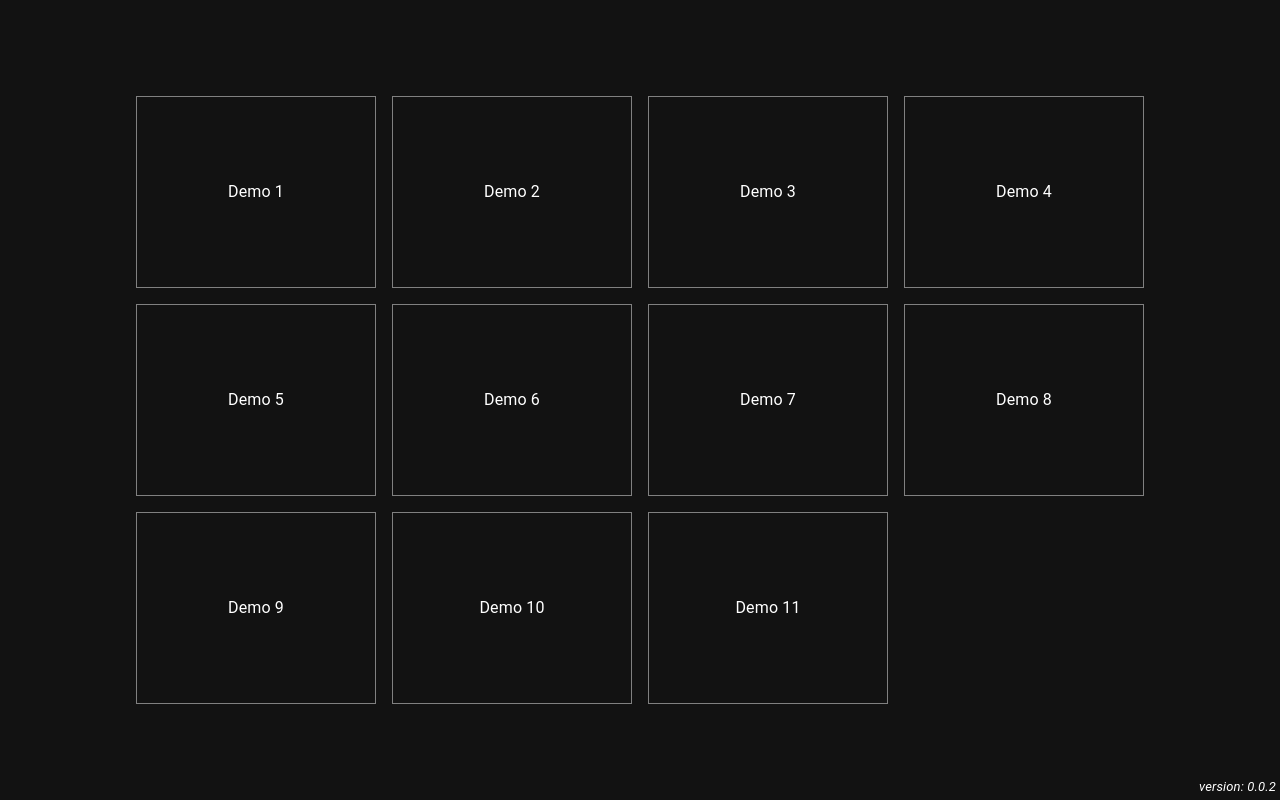
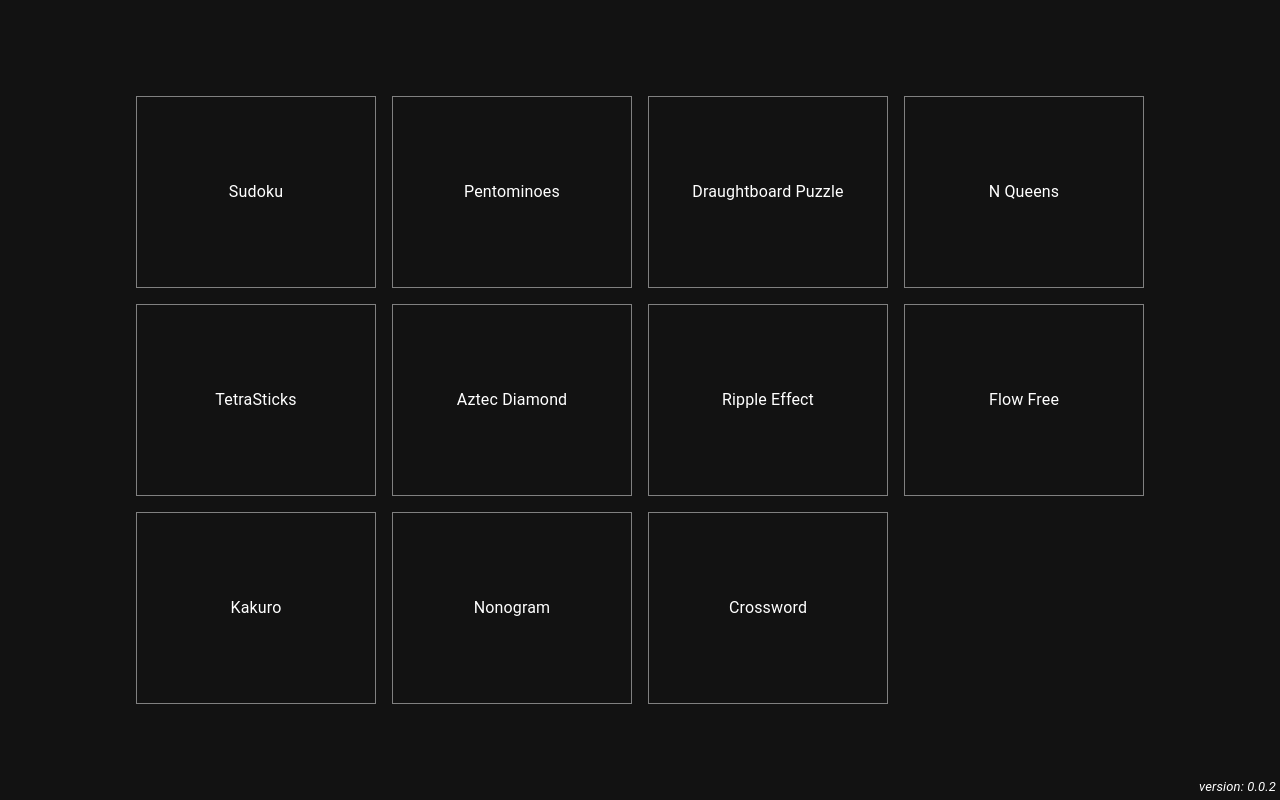
Before and after one commit to taylorjg/dlxlib-demos, a React (Create React App) app: page / in a window 1280 px wide. Built offline with nearby package versions, Linux system fonts and the light colour scheme.

Commit message:
Add availableDemos and handle unknown demo on demo page

```diff
--- /dev/null
+++ b/src/available-demos.ts
@@ -0,0 +1,32 @@
+import { AvailableDemo } from "./types";
+
+const demoNames = [
+  "Sudoku",
+  "Pentominoes",
+  "Draughtboard Puzzle",
+  "N Queens",
+  "TetraSticks",
+  "Aztec Diamond",
+  "Ripple Effect",
+  "Flow Free",
+  "Kakuro",
+  "Nonogram",
+  "Crossword"
+]
+
+export const availableDemos: AvailableDemo[] = demoNames
+  .map((name, index) => ({
+    name,
+    id: index + 1
+  }))
+
+export const lookupAvailableDemoByIdParam = (idParam: string) => {
+  const number = Number(idParam)
+  if (Number.isInteger(number)) {
+    const index = number - 1;
+    if (availableDemos[index]) {
+      return availableDemos[index];
+    }
+  }
+  return undefined
+}
--- a/src/pages/demo-page/demo-page.styles.ts
+++ b/src/pages/demo-page/demo-page.styles.ts
@@ -5,3 +5,18 @@ export const StyledPage = styled.div`
   display: flex;
   flex-direction: column;
 `
+
+export const StyledErrorPage = styled.div`
+  width: 100%;
+  height: 100%;
+  margin-top: 2rem;
+  display: flex;
+  flex-direction: column;
+  justify-content: center;
+  align-items: center;
+`
+
+export const StyledError = styled.div`
+  border: 1px solid grey;
+  padding: 1rem;
+`;
--- a/src/pages/demo-page/demo-page.tsx
+++ b/src/pages/demo-page/demo-page.tsx
@@ -1,6 +1,7 @@
 import { useParams } from "react-router-dom"
-import { StyledPage } from "./demo-page.styles"
+import { StyledPage, StyledErrorPage, StyledError } from "./demo-page.styles"
 import { HeaderNavBar } from "./header-nav-bar"
+import { lookupAvailableDemoByIdParam } from "../../available-demos"
 
 type DemoPageParams = {
   id: string
@@ -8,10 +9,21 @@ type DemoPageParams = {
 
 export const DemoPage = () => {
   const { id } = useParams<DemoPageParams>()
+  const demo = lookupAvailableDemoByIdParam(id)
+
+  if (!demo) {
+    return (
+      <StyledErrorPage>
+        <StyledError>
+          Oops! It looks like no demo exists with id {id}.
+        </StyledError>
+      </StyledErrorPage>
+    )
+  }
 
   return (
     <StyledPage>
-      <HeaderNavBar id={Number(id)} />
+      <HeaderNavBar demo={demo} />
     </StyledPage>
   )
 }
--- a/src/pages/demo-page/header-nav-bar.tsx
+++ b/src/pages/demo-page/header-nav-bar.tsx
@@ -1,15 +1,16 @@
 import { Link } from "react-router-dom"
+import { AvailableDemo } from "../../types"
 import { StyledHeaderNavBar } from "./header-nav-bar.styles"
 
 export type HeaderNavBarProps = {
-  id: number
+  demo: AvailableDemo
 }
 
-export const HeaderNavBar: React.FC<HeaderNavBarProps> = ({ id }) => {
+export const HeaderNavBar: React.FC<HeaderNavBarProps> = ({ demo }) => {
   return (
     <StyledHeaderNavBar data-testid="header-nav-bar">
       <Link to="/">Home</Link>
-      <div>Demo {id}</div>
+      <div>{demo.name}</div>
     </StyledHeaderNavBar>
   )
 }
--- a/src/pages/home-page/home-page.tsx
+++ b/src/pages/home-page/home-page.tsx
@@ -1,19 +1,13 @@
 import { Tile } from "./tile"
 import { Version } from "./version"
 import { StyledPage, StyledTiles } from "./home-page.styles"
+import { availableDemos } from "../../available-demos"
 
 export const HomePage = () => {
-  const demos = Array.from(Array(11).keys())
-    .map(n => n + 1)
-    .map(id => ({
-      name: `Demo ${id}`,
-      id
-    }))
-
   return (
     <StyledPage>
       <StyledTiles>
-        {demos.map((demo, index) => <Tile key={index} demo={demo} />)}
+        {availableDemos.map((demo, index) => <Tile key={index} demo={demo} />)}
       </StyledTiles>
       <Version />
     </StyledPage>
--- a/src/pages/home-page/tile.tsx
+++ b/src/pages/home-page/tile.tsx
@@ -1,12 +1,10 @@
 import { useHistory } from "react-router-dom"
+import { AvailableDemo } from "../../types"
 
 import { StyledTile } from "./tile.styles"
 
 export type TileProps = {
-  demo: {
-    name: string,
-    id: number
-  }
+  demo: AvailableDemo
 }
 
 export const Tile: React.FC<TileProps> = ({ demo }) => {
--- /dev/null
+++ b/src/types.ts
@@ -0,0 +1,4 @@
+export type AvailableDemo = {
+  name: string,
+  id: number
+}
```
